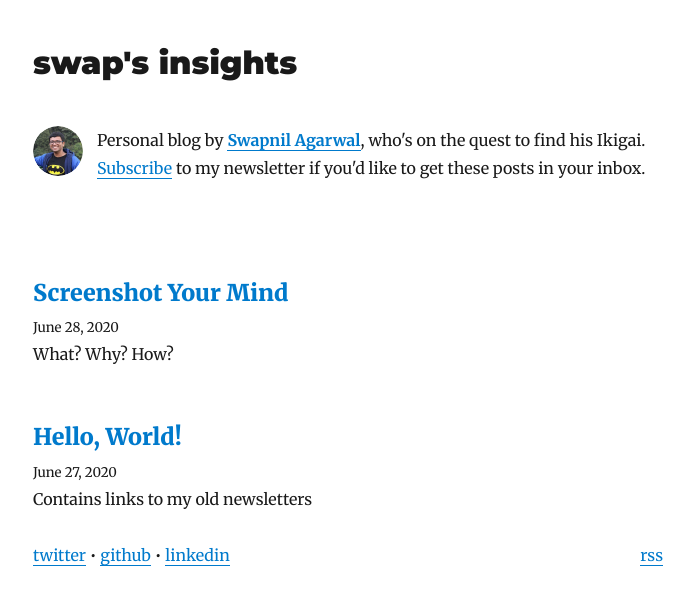
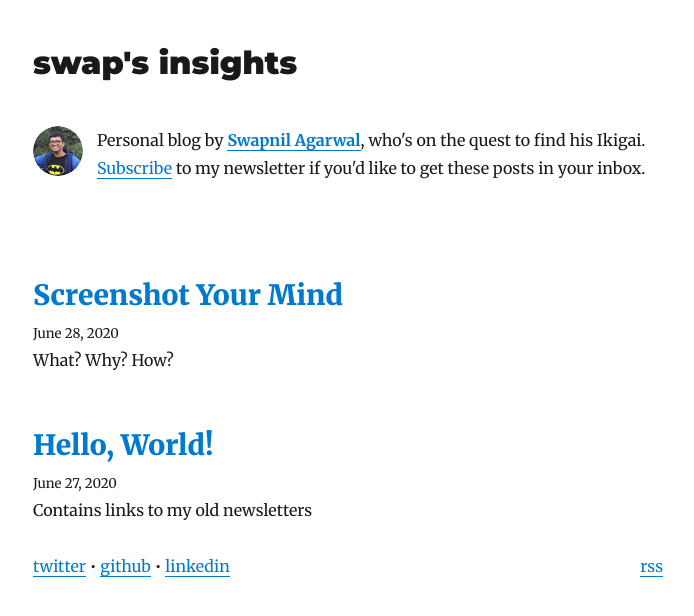
Before and after one commit to swapagarwal/writes, a Gatsby site: page / in a window 1280 px wide. Shown: the whole page, without its empty margins (292-986 px from the left). Built offline with nearby package versions, Linux system fonts and the light colour scheme; Gatsby itself is replaced by a stand-in of ours; some packages are replaced by stand-ins of ours.

Commit message:
upscale post titles

```diff
--- a/src/pages/index.js
+++ b/src/pages/index.js
@@ -21,6 +21,7 @@ const BlogIndex = ({ data, location }) => {
             <header>
               <h3
                 style={{
+                  fontSize: rhythm(1),
                   marginBottom: rhythm(1 / 4),
                 }}
               >
```
